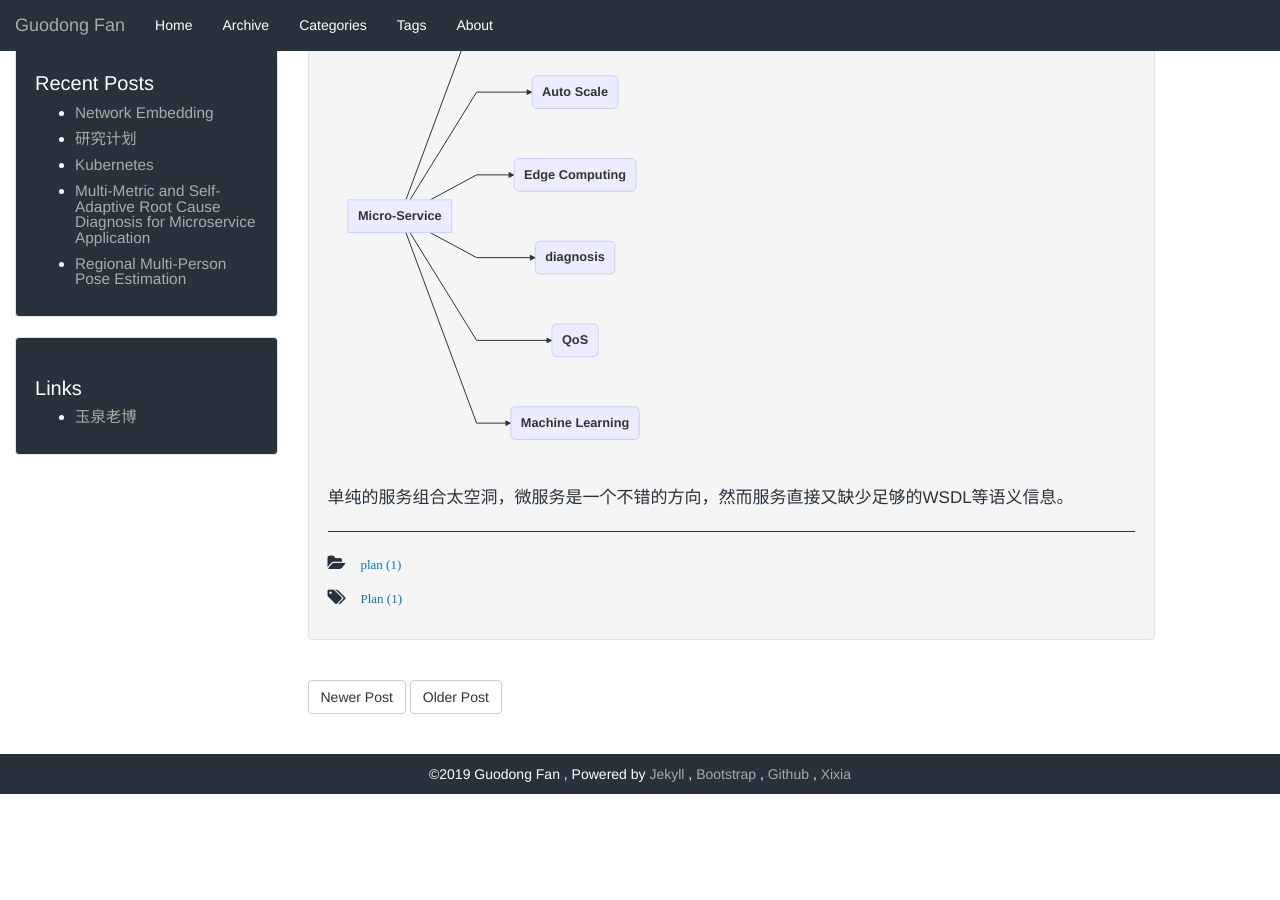
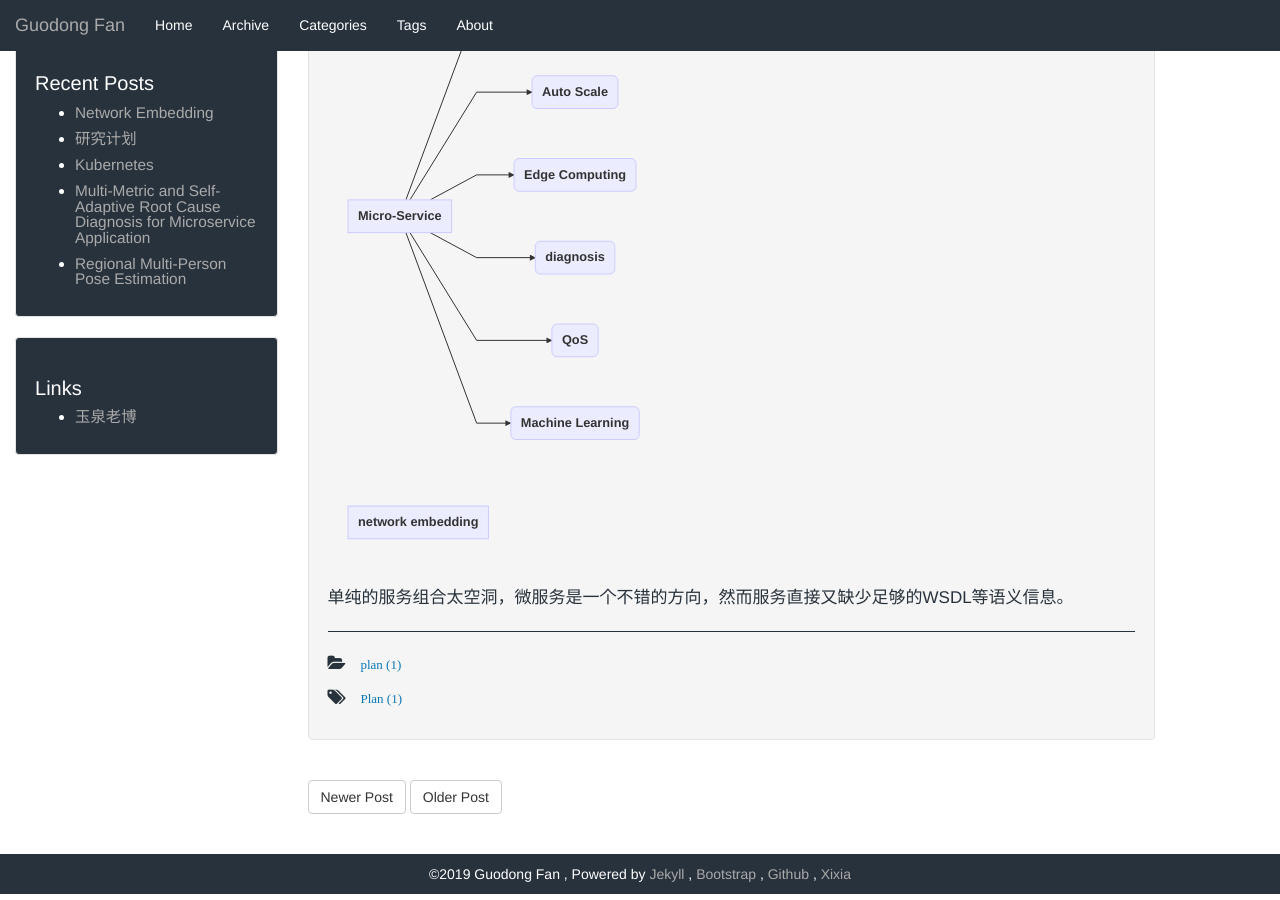
Before and after one commit to GuodongFan/GuodongFan.github.io, a Jekyll site: the page built from _posts/2019-08-21-Plan.md, in a window 1280 px wide and 900 px high, scrolled down 270 px. Built offline with Jekyll 4.4.1, drawn with Linux system fonts in a browser that asks for light colours; our own code applies the rules of GitHub Pages for plain Markdown files; before the commit the page ends 1070 px from its top, so only the background shows below that.

Commit message:
Update 2019-08-21-Plan.md

```diff
--- a/_posts/2019-08-21-Plan.md
+++ b/_posts/2019-08-21-Plan.md
@@ -19,4 +19,10 @@ A --> G(Machine Learning)
 
 </div>
 
+<div class="mermaid">
+graph LR
+
+A[network embedding] -->
+</div>
+
 单纯的服务组合太空洞，微服务是一个不错的方向，然而服务直接又缺少足够的WSDL等语义信息。
```
